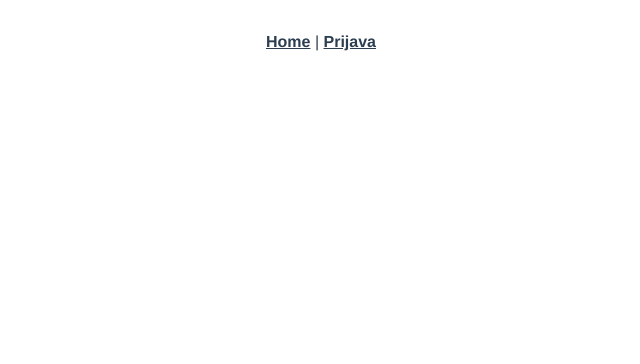
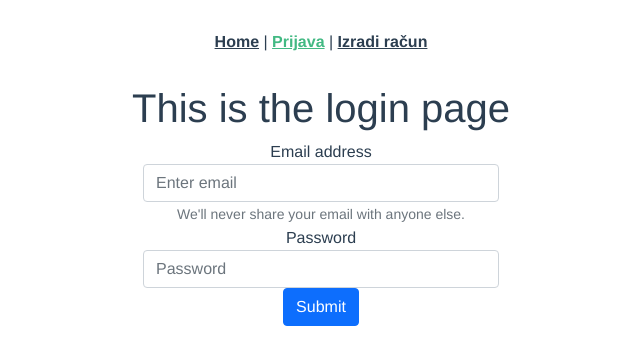
Before and after one commit to inincevic/WebApps-racunarstvo-fipugram, a Vue app: page /#/login in a window 1280 px wide. Before the commit this address led to /#/signup. Shown: the top 364 px of the page, without its empty margins (319-959 px from the left). Built offline with nearby package versions, Linux system fonts and the light colour scheme.

Commit message:
Added sign up page and changed all dependent files

```diff
--- a/src/App.vue
+++ b/src/App.vue
@@ -1,7 +1,8 @@
 <template>
   <nav>
     <router-link to="/">Home</router-link> |
-    <router-link to="/login">Prijava</router-link>
+    <router-link to="/login">Prijava</router-link> |
+    <router-link to="/signup">Izradi račun</router-link>
   </nav>
   <router-view/>
 </template>
--- a/src/router/index.js
+++ b/src/router/index.js
@@ -13,7 +13,15 @@ const routes = [
     // route level code-splitting
     // this generates a separate chunk (about.[hash].js) for this route
     // which is lazy-loaded when the route is visited.
-    component: () => import(/* webpackChunkName: "about" */ '../views/Login.vue')
+    component: () => import(/* webpackChunkName: "login" */ '../views/Login.vue')
+  },
+  {
+    path: '/signup',
+    name: 'Signup',
+    // route level code-splitting
+    // this generates a separate chunk (about.[hash].js) for this route
+    // which is lazy-loaded when the route is visited.
+    component: () => import(/* webpackChunkName: "signup" */ '../views/Signup.vue')
   }
 ]
 
--- a/src/views/HomeView.vue
+++ b/src/views/HomeView.vue
@@ -2,6 +2,10 @@
   <div class="home">
     <img alt="Vue logo" src="../assets/logo.png">
     <HelloWorld msg="Welcome to Your Vue.js App"/>
+  </div>
+  <div class="jumbotron">
+    <h1 class="display-2">Jumbotron test!</h1>
+    <p class="lead">This is a simple test of jumbotron use.</p>
   </div>
 </template>
 
--- a/src/views/Login.vue
+++ b/src/views/Login.vue
@@ -1,6 +1,6 @@
 <template>
   <div class="about">
-    <h1>This is an login page</h1>
+    <h1>This is the login page</h1>
     <div class="container">
       <div class="row">
         <div class="col-sm"></div>
--- /dev/null
+++ b/src/views/Signup.vue
@@ -0,0 +1,32 @@
+<template>
+  <div class="about">
+    <h1>This is the sign up page</h1>
+    <div class="container">
+      <div class="row">
+        <div class="col-sm"></div>
+        <div class="col-sm">
+          <form>
+            <div class="form-group">
+              <input type="first-name" class="form-control" id="exampleInputFirstName1" aria-describedby="firstNameHelp" placeholder="Enter first name" />
+            </div>
+            <div class="form-group">
+              <input type="last-name" class="form-control" id="exampleInputLastName1" aria-describedby="lastNameHelp" placeholder="Enter last name" />
+            </div>
+            <div class="form-group">
+              <input type="email" class="form-control" id="exampleInputEmail1" aria-describedby="emailHelp" placeholder="Enter email" />
+              <small id="emailHelp" class="form-text text-muted" >We'll never share your email with anyone else.</small>
+            </div>
+            <div class="form-group">
+              <input type="password" class="form-control" id="exampleInputPassword1" placeholder="Password" />
+            </div>
+            <div class="form-group">
+              <input type="password" class="form-control" id="exampleInputPassword2" placeholder="Confirm Password" />
+            </div>
+            <button type="submit" class="btn btn-primary">Submit</button>
+          </form>
+        </div>
+        <div class="col-sm"></div>
+        </div>
+      </div>
+    </div>
+</template>
```
